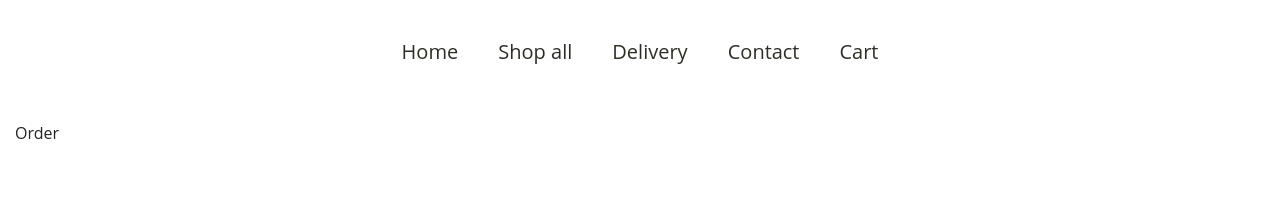
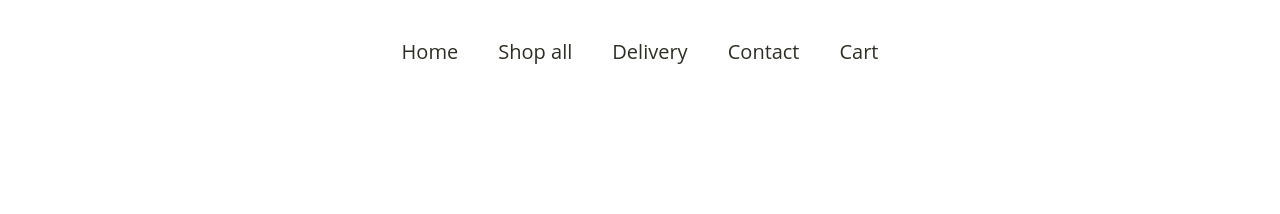
Before and after one commit to melisova111/miray, a React (Create React App) app: page /order in a window 1280 px wide. Shown: the top 214 px of the page. Built offline with nearby package versions, Linux system fonts and the light colour scheme.

Commit message:
created home.js

```diff
--- a/src/Pages/Home/Home.js
+++ b/src/Pages/Home/Home.js
@@ -2,7 +2,7 @@ import './Home.css';
 
 function Home() {
   return (
-    <>Home</>
+   <> Home</>
   );
 }
 
--- a/src/Pages/NotFound/NotFound.js
+++ b/src/Pages/NotFound/NotFound.js
@@ -2,7 +2,7 @@ import './NotFound.css';
 
 function NotFound() {
   return (
-    <>NotFound</>
+   <> </>
   );
 }
 
--- a/src/Pages/Order/Order.js
+++ b/src/Pages/Order/Order.js
@@ -2,7 +2,7 @@ import './Order.css';
 
 function Order() {
   return (
-    <>Order</>
+   <> </>
   );
 }
 
```
Also changed, not shown: public/robots.txt, 1 other file (tests, documents, lock files or other folders).
